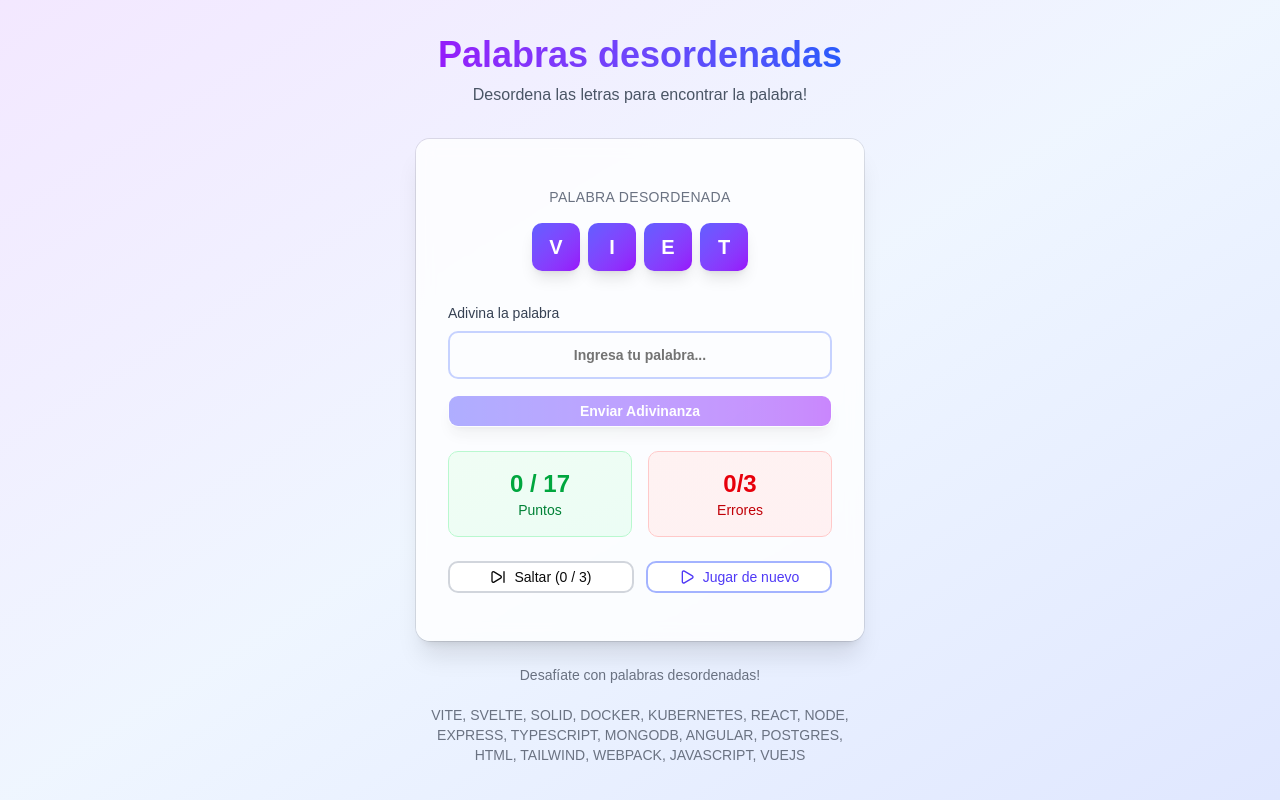
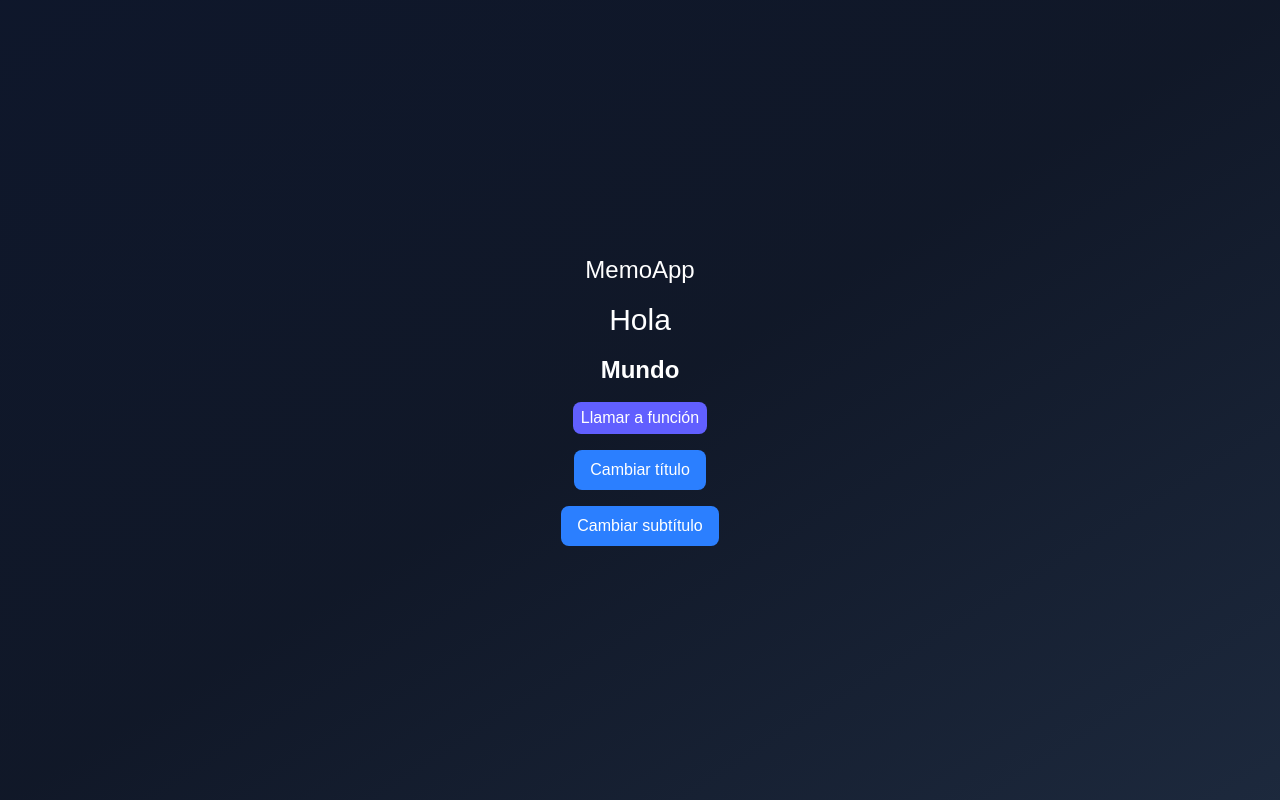
Before and after one commit to albertoaler/04-hooks-app, a React (Vite) app: page / in a window 1280 px wide. Built offline with nearby package versions, Linux system fonts and the light colour scheme.

Commit message:
feat: add MemoHook component with title and subtitle functionality

```diff
--- /dev/null
+++ b/src/06-memos/MemoHook.tsx
@@ -0,0 +1,29 @@
+import { useState } from "react";
+import { MyTitle } from "./ui/MyTitle";
+import { MySubtitle } from "./ui/MySubtitle";
+
+export const MemoHook = () => {
+
+  const [title, setTitle] = useState('Hola');
+  const [subtitle, setSubtitle] = useState('Mundo');
+
+  return (
+    <div className="bg-gradient flex flex-col gap-4">
+      <h1 className="text-2xl font-thin text-white">MemoApp</h1>
+
+      <MyTitle title={title} />
+      <MySubtitle subtitle={subtitle} />
+
+      <button className="bg-blue-500 text-white px-4 py-2 rounded-md cursor-pointer"
+        onClick={() => setTitle('Hello, ' + new Date().getTime())}
+      >
+        Cambiar título
+      </button>
+      <button className="bg-blue-500 text-white px-4 py-2 rounded-md cursor-pointer"
+        onClick={() => setSubtitle('World, ' + new Date().getTime())}
+      >
+        Cambiar subtítulo
+      </button>
+    </div>
+  );
+};
--- /dev/null
+++ b/src/06-memos/ui/MySubtitle.tsx
@@ -0,0 +1,17 @@
+interface Props {
+  subtitle: string;
+}
+
+export const MySubtitle = ({ subtitle }: Props) => {
+  console.log('My Subtitle re-render');
+
+  return (
+    <>
+      <h6 className="text-2xl font-bold">{subtitle}</h6>
+
+      <button className="bg-indigo-500 text-white px-2 py-1 rounded-md cursor-pointer">
+        Llamar a función
+      </button>
+    </>
+  );
+};
--- /dev/null
+++ b/src/06-memos/ui/MyTitle.tsx
@@ -0,0 +1,22 @@
+interface Props {
+  title: string;
+}
+
+// We can use the React Dev Tools on the browser and confirm
+// That React Compiler is auto-memoizing our component, so
+// is not necessary use React.memo() or memo()
+// export const MyTitle = React.memo(({ title }: Props) => {
+//   console.log('My title re-render');
+
+//   return (
+//     <h1 className="text-3xl">{title}</h1>
+//   );
+// });
+
+export const MyTitle = ({ title }: Props) => {
+  console.log('My title re-render');
+
+  return (
+    <h1 className="text-3xl">{title}</h1>
+  );
+};
--- a/src/main.tsx
+++ b/src/main.tsx
@@ -8,7 +8,8 @@
 // import { PokemonPage } from './03-examples/PokemonPage';
 // import { FocusScreen } from './04-useRef/FocusScreen';
 // import { TaskApp } from './05-useReducer/TaskApp';
-import { ScrambleWords } from './05-useReducer/ScrambleWords';
+// import { ScrambleWords } from './05-useReducer/ScrambleWords';
+import { MemoHook } from './06-memos/MemoHook';
 
 import './index.css';
 
@@ -21,6 +22,7 @@
     {/* <PokemonPage /> */}
     {/* <FocusScreen /> */}
     {/* <TaskApp /> */}
-    <ScrambleWords />
+    {/* <ScrambleWords /> */}
+    <MemoHook />
   </StrictMode>,
 );
```
